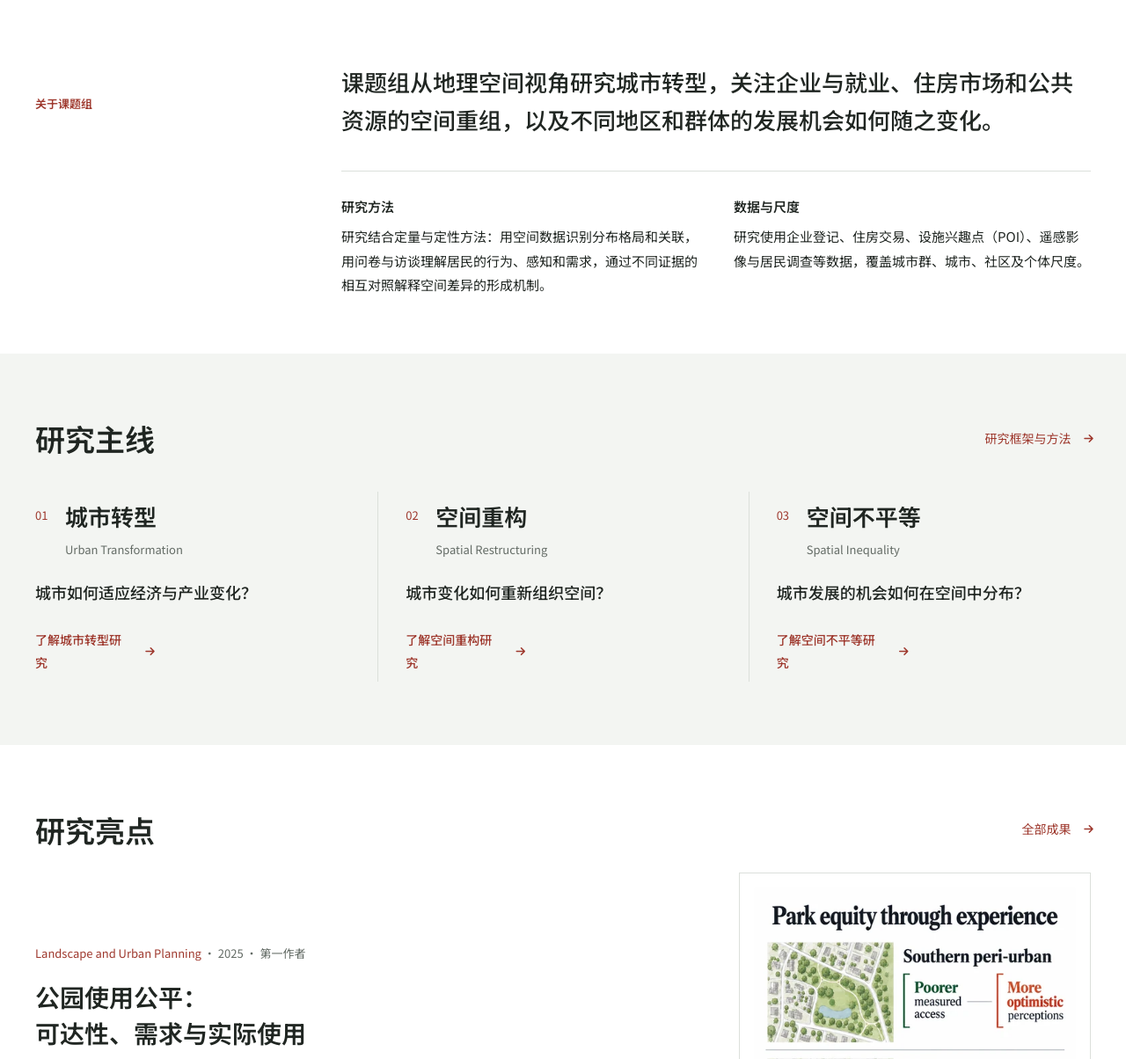
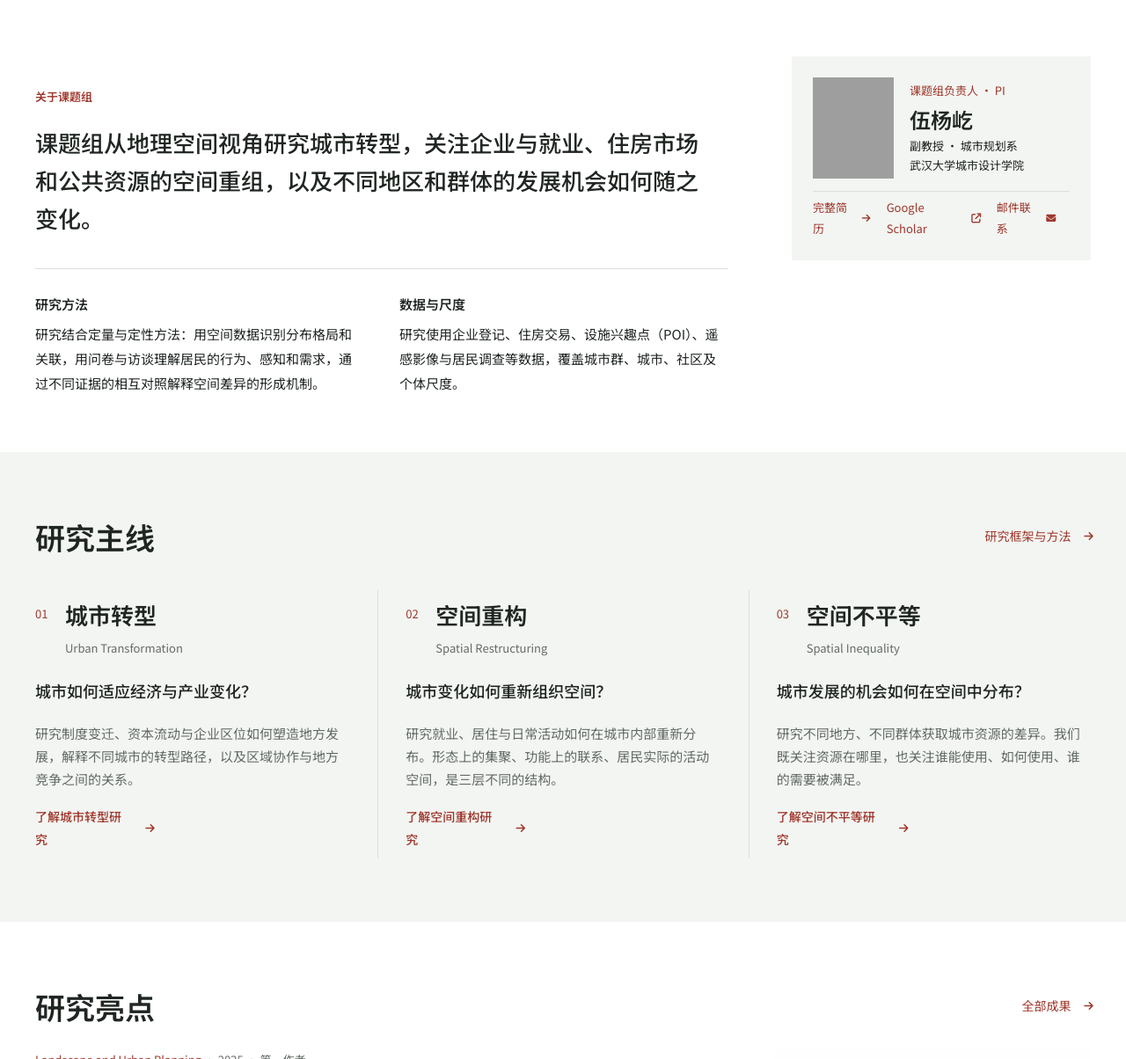
Before and after one commit to Yangyi-Wu/Yangyi-Wu.github.io, a Jekyll site: the page built from _pages/zh-about.md, in a window 1280 px wide and 1400 px high, scrolled down 556 px. Shown: the part 196-1400 px from the top of the window at 88% size. Built offline with Jekyll 4.4.1, drawn with Linux system fonts in a browser that asks for light colours; some of the changed text lies outside the part shown; grey boxes are pictures that could not be loaded.

Commit message:
Fix homepage layout (#9)
* Fix homepage layout: PI card beside group intro, restore theme context, consistent highlights

- Move the PI into a compact card beside "About the group" instead of an
  isolated band; removes the empty left label column
- Restore the research theme overview so the three columns aren't sparse
- Highlights: copy always left, 360px figure right, top-aligned; drop the
  frame-in-frame border

* Update homepage checks for the PI card and restored theme context

```diff
--- a/_includes/home-content.html
+++ b/_includes/home-content.html
@@ -29,8 +29,8 @@
   </header>
   <section class="home-band home-about" aria-labelledby="home-about-title">
     <div class="home-about-inner">
-      <h2 id="home-about-title" class="home-band-label">{% if page.lang == 'zh' %}关于课题组{% else %}About the group{% endif %}</h2>
       <div class="home-about-body">
+        <h2 id="home-about-title" class="home-band-label">{% if page.lang == 'zh' %}关于课题组{% else %}About the group{% endif %}</h2>
         <div class="home-pi-topic home-about-statement">
           <h3 class="visually-hidden">{% if page.lang == 'zh' %}研究关注{% else %}Research focus{% endif %}</h3>
           <p>{{ home.pi_statement }}</p>
@@ -46,6 +46,23 @@
           </div>
         </div>
       </div>
+      <aside class="home-profile home-about-pi" aria-labelledby="home-pi-name">
+        <div class="home-pi-profile" id="home-pi">
+          <div class="home-pi-person">
+            <img src="{{ '/images/yangyi-wu-portrait.png' | relative_url }}?v=20260928-2" width="180" height="225" alt="{{ g.pi_name }}" loading="lazy" decoding="async">
+            <div class="home-pi-identity">
+              <p class="group-eyebrow">{% if page.lang == 'zh' %}课题组负责人 · PI{% else %}Principal investigator{% endif %}</p>
+              <h2 id="home-pi-name">{{ g.pi_name }}</h2>
+              <p class="home-pi-role">{{ g.pi_role }}<br>{{ g.affiliation }}</p>
+            </div>
+          </div>
+          <nav class="home-pi-links section-links" aria-label="{% if page.lang == 'zh' %}PI 个人资料与联系{% else %}PI profile and contact{% endif %}">
+            <a href="{{ language_prefix | append: '/cv/' | relative_url }}">{{ g.cv }} <i class="fa-solid fa-arrow-right" aria-hidden="true"></i></a>
+            <a href="{{ site.author.googlescholar }}">Google Scholar <i class="fa-solid fa-arrow-up-right-from-square" aria-hidden="true"></i></a>
+            <a href="mailto:yangyi.wu@whu.edu.cn">{% if page.lang == 'zh' %}邮件联系{% else %}Email{% endif %} <i class="fa-regular fa-envelope" aria-hidden="true"></i></a>
+          </nav>
+        </div>
+      </aside>
     </div>
   </section>
   <section class="home-section home-research" aria-labelledby="home-research-title">
@@ -63,6 +80,7 @@
         </div>
         <div class="home-theme-copy">
           <p class="home-theme-question">{{ theme[question_key] }}</p>
+          <p class="home-theme-overview">{{ theme[overview_key] }}</p>
           <a class="text-link" href="{{ language_prefix | append: '/research/' | relative_url }}#{{ theme.id }}">{% if page.lang == 'zh' %}了解{{ theme.title_zh }}研究{% else %}Explore {{ theme.title_en | downcase }}{% endif %} <i class="fa-solid fa-arrow-right" aria-hidden="true"></i></a>
         </div>
       </section>
@@ -91,30 +109,13 @@
           <a class="publication-media" href="{{ language_prefix | append: paper.url | relative_url }}" aria-label="{{ highlight[title_key] | escape }}">
             {% assign image_alt_key = 'visual_alt_' | append: page.lang %}
             {% assign image_alt = paper[image_alt_key] %}
-            {% include publication-image.html path=paper.visual alt=image_alt sizes='(max-width: 767px) calc(100vw - 48px), 400px' %}
+            {% include publication-image.html path=paper.visual alt=image_alt sizes='(max-width: 767px) calc(100vw - 48px), 360px' %}
           </a>
           <figcaption><span>{{ highlight[caption_key] }}</span><a class="figure-zoom" href="{{ image_info.large | relative_url }}" target="_blank" rel="noopener" aria-label="{% if page.lang == 'zh' %}在新标签页查看大图：{% else %}Open full-size figure in a new tab: {% endif %}{{ highlight[title_key] | escape }}">{% if page.lang == 'zh' %}查看大图{% else %}Full size{% endif %} <i class="fa-solid fa-arrow-up-right-from-square" aria-hidden="true"></i></a></figcaption>
         </figure>
       </article>
       {% endif %}
     {% endfor %}
-    </div>
-  </section>
-  <section class="home-band home-profile" aria-labelledby="home-pi-name">
-    <div class="home-pi-profile" id="home-pi">
-      <div class="home-pi-person">
-        <img src="{{ '/images/yangyi-wu-portrait.png' | relative_url }}?v=20260928-2" width="180" height="225" alt="{{ g.pi_name }}" loading="lazy" decoding="async">
-        <div class="home-pi-identity">
-          <p class="group-eyebrow">{% if page.lang == 'zh' %}课题组负责人 · PI{% else %}Principal investigator{% endif %}</p>
-          <h2 id="home-pi-name">{{ g.pi_name }}</h2>
-          <p class="home-pi-role">{{ g.pi_role }}<br>{{ g.affiliation }}</p>
-        </div>
-      </div>
-      <nav class="home-pi-links section-links" aria-label="{% if page.lang == 'zh' %}PI 个人资料与联系{% else %}PI profile and contact{% endif %}">
-        <a href="{{ language_prefix | append: '/cv/' | relative_url }}">{{ g.cv }} <i class="fa-solid fa-arrow-right" aria-hidden="true"></i></a>
-        <a href="{{ site.author.googlescholar }}">Google Scholar <i class="fa-solid fa-arrow-up-right-from-square" aria-hidden="true"></i></a>
-        <a href="mailto:yangyi.wu@whu.edu.cn">{% if page.lang == 'zh' %}邮件联系{% else %}Email{% endif %} <i class="fa-regular fa-envelope" aria-hidden="true"></i></a>
-      </nav>
     </div>
   </section>
   <div class="home-bottom-grid home-section">
--- a/_sass/layout/_research-site-refinements.scss
+++ b/_sass/layout/_research-site-refinements.scss
@@ -1,7 +1,7 @@
 /*
  * Homepage redesign layered on top of _research-site.scss.
- * Section rhythm: hero (photo) → about (white) → research framework (band)
- * → highlights (white) → PI (band) → news + join (white) → footer (band).
+ * Section rhythm: hero (photo) → about + PI card (white) → research framework
+ * (band) → highlights (white) → news + join (white) → footer (band).
  */
 
 /* ---------- Shared ---------- */
@@ -10,7 +10,7 @@
 .footer-colophon { font-size: 12px; }
 
 .home-band { position: relative; }
-.home-band-label { margin: 0; padding-top: 8px; font-size: 13px !important; font-weight: 600; line-height: 1.6 !important; color: var(--global-link-color); letter-spacing: .04em; }
+.home-band-label { margin: 0 0 18px; padding-top: 0; font-size: 13px !important; font-weight: 600; line-height: 1.6 !important; color: var(--global-link-color); letter-spacing: .04em; }
 html[lang="en"] .home-band-label { text-transform: uppercase; }
 
 /* Section headings get one consistent, larger scale */
@@ -22,7 +22,7 @@ html[lang="en"] .home-band-label { text-transform: uppercase; }
 .home-hero .group-home-title { font-size: 64px; }
 
 /* ---------- About the group ---------- */
-.home-about-inner { display: grid; grid-template-columns: minmax(0, 1fr) minmax(0, 3fr); align-items: start; gap: 64px; max-width: 1280px; margin: 0 auto; padding: 72px 40px 64px; }
+.home-about-inner { display: grid; grid-template-columns: minmax(0, 1fr) 340px; align-items: start; gap: 72px; max-width: 1280px; margin: 0 auto; padding: 64px 40px; }
 .home-about-body { min-width: 0; }
 .home-about-statement p { margin: 0; font-size: 26px !important; line-height: 1.65; font-weight: 500; color: var(--global-text-color); text-wrap: pretty; }
 html[lang="en"] .home-about-statement p { font-size: 24px !important; }
@@ -35,29 +35,30 @@ html[lang="en"] .home-about-statement p { font-size: 24px !important; }
 .home-research > .home-section-heading, .home-research > .home-research-areas { max-width: 1200px; margin-left: auto; margin-right: auto; padding-left: 40px; padding-right: 40px; box-sizing: content-box; }
 .home-research > .home-section-heading { margin-bottom: 36px; }
 .home-research-areas .home-theme-question { font-size: 18px; font-weight: 500; color: var(--global-text-color); }
+.home-research-areas .home-theme-overview { margin-top: 10px; font-size: 15px; color: var(--global-text-color-light); }
 .home-research-areas h3 { font-size: 26px; }
 
-/* ---------- Highlights: copy beside a framed, capped figure ---------- */
+/* ---------- Highlights: copy beside a capped figure ---------- */
 .home-selected::before { display: none; }
 .home-highlights-grid { grid-template-columns: minmax(0, 1fr); gap: 56px; }
-.home-highlight { display: grid; grid-template-columns: minmax(0, 1fr) minmax(0, 400px); gap: 56px; align-items: center; padding: 0; }
+.home-highlight { display: grid; grid-template-columns: minmax(0, 1fr) 360px; gap: 64px; align-items: start; padding: 0; }
 .home-highlight + .home-highlight { padding-top: 56px; border-top: 1px solid var(--global-border-color); }
-.home-highlight:nth-child(even) { grid-template-columns: minmax(0, 400px) minmax(0, 1fr); }
-.home-highlight:nth-child(even) .home-research-figure { order: -1; }
 .home-highlight h3 { font-size: 28px; margin: 10px 0 16px; }
-.home-highlight-copy > p { max-width: 640px; }
-.home-research-figure .publication-media { padding: 16px; background: #fff; border: 1px solid var(--global-border-color); box-sizing: border-box; }
+.home-highlight-copy > p { max-width: 680px; }
+.home-research-figure .publication-media { padding: 0; background: transparent; border: 0; }
 .home-research-figure img { display: block; aspect-ratio: 1 / 1; object-fit: contain; }
-html[data-theme="dark"] .home-research-figure .publication-media { background: #e9ece6; border-color: transparent; }
+.home-research-figure figcaption { align-items: flex-start; }
 html[data-theme="dark"] .home-research-figure img { filter: brightness(.88); }
 
-/* ---------- PI ---------- */
-.home-content > .home-profile { max-width: none; padding: 0; background: var(--site-band); }
-.home-content > .home-profile .home-pi-profile { display: flex; align-items: center; justify-content: space-between; gap: 32px 64px; flex-wrap: wrap; max-width: 1200px; margin: 0 auto; padding: 48px 40px; box-sizing: content-box; }
-.home-pi-person { flex-direction: row; align-items: center; gap: 28px; }
-.home-pi-person > img { width: 120px; }
-.home-pi-profile h2 { font-size: 28px; }
-.home-pi-profile .home-pi-links { display: flex; flex-wrap: wrap; gap: 4px 32px; margin: 0; font-size: 15px; }
+/* ---------- PI card beside the group introduction ---------- */
+.home-about-pi { padding: 24px; background: var(--site-band); }
+.home-about-pi .home-pi-profile { display: block; }
+.home-about-pi .home-pi-person { display: flex; flex-direction: row; align-items: center; gap: 18px; }
+.home-about-pi .home-pi-person > img { width: 92px; }
+.home-about-pi .home-pi-profile h2 { font-size: 24px; }
+.home-about-pi .home-pi-profile .home-pi-role { font-size: 13px; line-height: 1.7; margin-top: 4px; }
+.home-about-pi .home-pi-profile .home-pi-links { display: flex; flex-direction: row; flex-wrap: wrap; align-items: center; gap: 0 16px; margin: 14px 0 0; padding-top: 6px; border-top: 1px solid var(--global-border-color); font-size: 13px; }
+.home-about-pi .home-pi-links a { gap: 6px; }
 
 /* ---------- News + join ---------- */
 .home-content > .home-bottom-grid { padding-top: 72px; }
@@ -69,9 +70,9 @@ html[data-theme="dark"] .home-research-figure img { filter: brightness(.88); }
 /* ---------- Tablet ---------- */
 @media (max-width: 1100px) {
   .home-hero .group-home-title { font-size: 52px; }
-  .home-about-inner { grid-template-columns: minmax(0, 1fr); gap: 20px; }
-  .home-highlight, .home-highlight:nth-child(even) { grid-template-columns: minmax(0, 1fr) minmax(0, 340px); gap: 40px; }
-  .home-highlight:nth-child(even) .home-research-figure { order: 0; }
+  .home-about-inner { grid-template-columns: minmax(0, 1fr); gap: 32px; }
+  .home-about-pi { max-width: 420px; }
+  .home-highlight { grid-template-columns: minmax(0, 1fr) 300px; gap: 40px; }
 }
 
 /* ---------- Mobile ---------- */
@@ -83,8 +84,8 @@ html[data-theme="dark"] .home-research-figure img { filter: brightness(.88); }
   .home-hero .photo-credit, .language-entry .photo-credit { font-size: 11px; }
   .language-entry .group-eyebrow { font-size: 12px; }
 
-  .home-about-inner { padding: 36px 24px 40px; gap: 16px; }
-  .home-band-label { padding-top: 0; }
+  .home-about-inner { padding: 40px 24px; gap: 28px; }
+  .home-about-pi { padding: 20px; max-width: none; }
   .home-about-statement p, html[lang="en"] .home-about-statement p { font-size: 19px !important; line-height: 1.7; }
   .home-about-columns { grid-template-columns: minmax(0, 1fr); gap: 20px; margin-top: 24px; padding-top: 20px; }
 
@@ -93,18 +94,11 @@ html[data-theme="dark"] .home-research-figure img { filter: brightness(.88); }
   .home-research-areas .home-theme-question { font-size: 17px; }
 
   .home-highlights-grid { gap: 40px; }
-  .home-highlight, .home-highlight:nth-child(even) { grid-template-columns: minmax(0, 1fr); gap: 20px; }
+  .home-highlight { grid-template-columns: minmax(0, 1fr); gap: 20px; }
+  .home-research-figure { max-width: 400px; }
   .home-highlight + .home-highlight { padding-top: 40px; }
   .home-highlight h3 { font-size: 23px; }
-  .home-research-figure .publication-media { padding: 10px; }
-
-  .home-content > .home-profile .home-pi-profile { display: block; padding: 36px 24px; }
-  .home-pi-person { display: grid; grid-template-columns: 96px minmax(0, 1fr); gap: 18px; align-items: end; }
-  .home-pi-person > img { width: 96px; }
-  .home-pi-profile h2 { font-size: 24px; }
-  .home-pi-profile .home-pi-role { font-size: 13px; line-height: 1.7; margin-top: 4px; }
-  .home-pi-profile .group-eyebrow { font-size: 12px; }
-  .home-pi-profile .home-pi-links { flex-direction: row; align-items: center; gap: 0 22px; margin-top: 16px; padding: 0; font-size: 14px; }
+  .home-about-pi .home-pi-profile .group-eyebrow { font-size: 12px; }
 
   .home-content > .home-bottom-grid { padding-top: 48px; }
   .home-contact .home-values { padding: 16px; }
--- a/scripts/verify-site.rb
+++ b/scripts/verify-site.rb
@@ -346,8 +346,8 @@ role_labels = {
   check(page.at_css(".home-pi a")["href"] == "#home-pi", "Hero identity must link to the PI profile")
   check(pi_profile.css(".home-pi-links a").map { |a| a["href"] } == ["#{prefix}/cv/", YAML.safe_load_file("_config.yml", aliases: true).fetch("author").fetch("googlescholar"), "mailto:yangyi.wu@whu.edu.cn"], "Incomplete homepage PI links")
   section_order = page.css(".home-content > section, .home-content > .home-bottom-grid").map { |section| section["class"].split.last }
-  check(section_order == %w[home-about home-research home-selected home-profile home-section], "Homepage must introduce the group before research and the PI after highlights")
-  check(page.at_css(".home-profile #home-pi") && page.css(".home-introduction #home-pi").empty?, "PI profile must have its own section")
+  check(section_order == %w[home-about home-research home-selected home-section], "Homepage must open with the group introduction and PI before research")
+  check(page.at_css(".home-about .home-profile #home-pi") && page.css(".home-introduction #home-pi").empty?, "PI card must sit beside the group introduction")
   check(page.css(".home-values").length == 1 && page.at_css(".home-contact .home-values a")["href"] == "#{prefix}/join/#join-values-title", "Research values must sit with students and collaboration")
   check(page.at_css("#home-research-title").text == (language == "zh" ? "研究主线" : "Research framework"), "Wrong framework heading")
   check(page.at_css("#home-highlights-title").text == (language == "zh" ? "研究亮点" : "Research highlights"), "Wrong highlights heading")
@@ -418,7 +418,7 @@ role_labels = {
     check(section.at_css("h3 a")["href"] == "#{prefix}/research/##{theme.fetch('id')}", "Wrong research theme link: #{language}")
     check(section.at_css(".home-theme-step").text == format("%02d", index + 1), "Incorrect research framework sequence")
     check(section.at_css(".home-theme-question").text == theme.fetch("home_question_#{language}"), "Missing homepage research question: #{language}")
-    check(section.at_css(".home-theme-overview").nil?, "Homepage research themes should lead with the question only: #{language}")
+    check(section.at_css(".home-theme-overview").text == theme.fetch("overview_#{language}"), "Missing homepage research context: #{language}")
     check(section.css(".home-theme-context, .home-theme-focus").empty?, "Homepage research should be concise")
     check(theme.fetch("focus_zh").length == theme.fetch("focus_en").length, "Unpaired research topics")
     check(section.at_css(".text-link")["href"] == "#{prefix}/research/##{theme.fetch('id')}", "Wrong research detail link")
```
